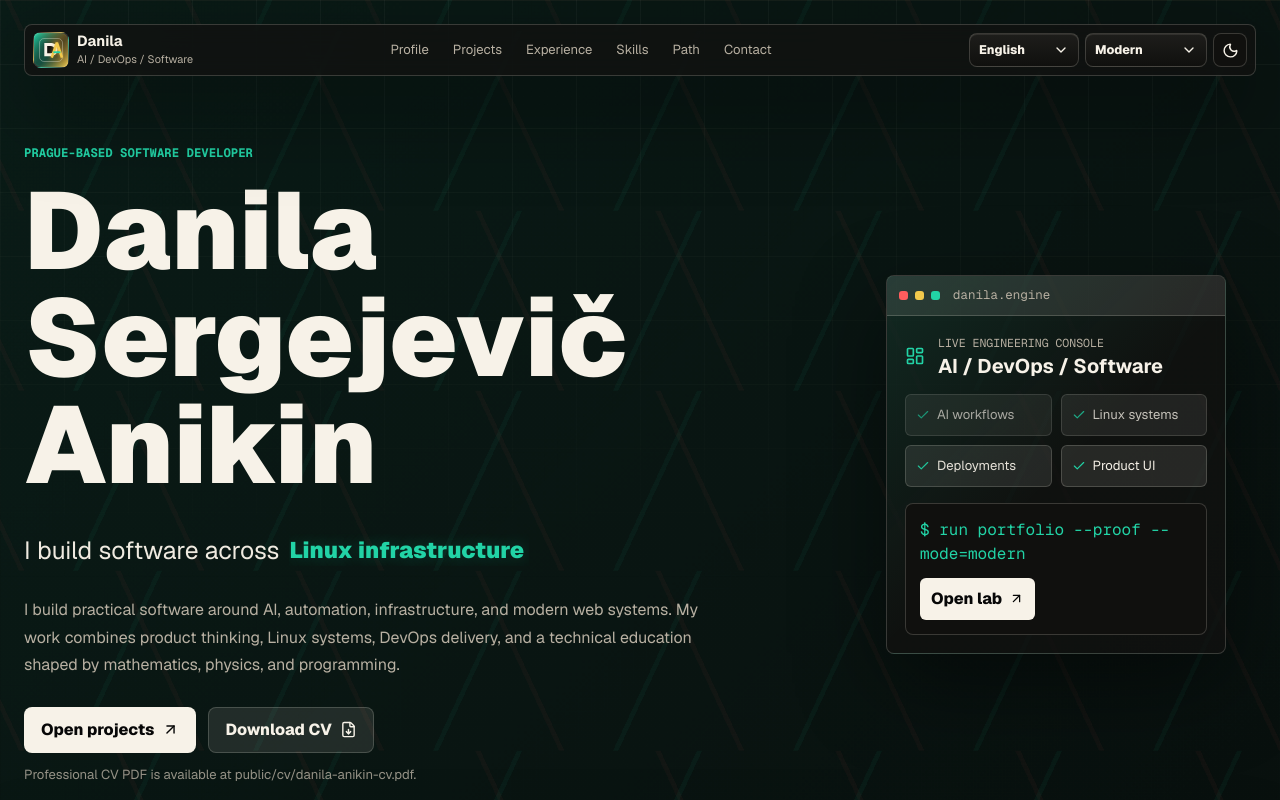
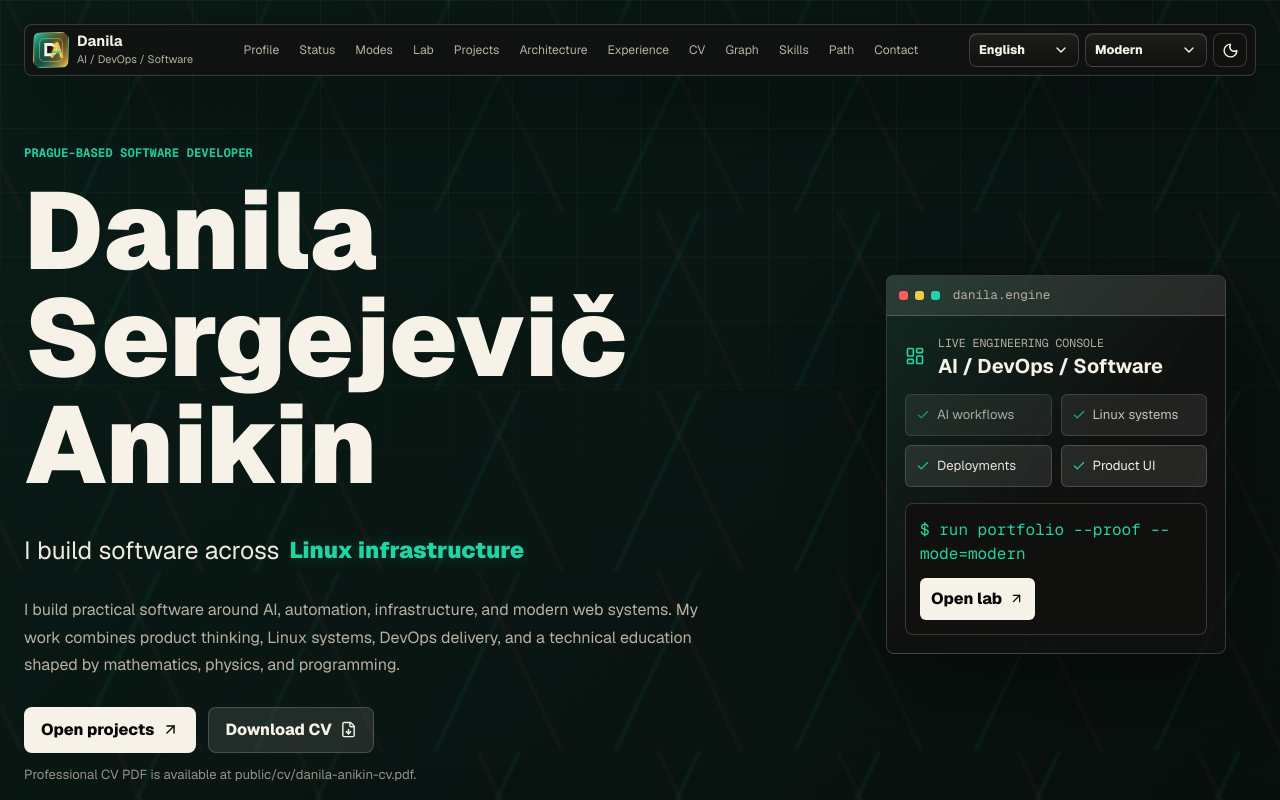
Before and after one commit to DanilaAnikin/Danila_Sergejevic_Anikin-Portfolio, a Next.js app: page / in a window 1280 px wide. Shown: the top 800 px of the page. Built offline with nearby package versions, Linux system fonts and the light colour scheme.

Commit message:
Expand navbar to all sections

```diff
--- a/src/app/globals.css
+++ b/src/app/globals.css
@@ -247,8 +247,15 @@ img {
 
 .primary-nav {
   display: flex;
+  min-width: 0;
   justify-content: center;
   gap: 4px;
+  overflow-x: auto;
+  scrollbar-width: none;
+}
+
+.primary-nav::-webkit-scrollbar {
+  display: none;
 }
 
 .primary-nav a,
@@ -262,9 +269,10 @@ img {
 }
 
 .primary-nav a {
-  padding: 7px 10px;
+  flex: 0 0 auto;
+  padding: 6px 8px;
   color: var(--muted);
-  font-size: 0.82rem;
+  font-size: 0.76rem;
   transition: background 180ms ease, color 180ms ease;
 }
 
--- a/src/components/portfolio-app.tsx
+++ b/src/components/portfolio-app.tsx
@@ -68,6 +68,21 @@ const modeShortcuts: Record<string, VisualMode> = {
   "5": "2010s",
   "6": "windows1",
 };
+
+const navTargets = [
+  "#profile",
+  "#system",
+  "#modes",
+  "#lab",
+  "#projects",
+  "#architecture",
+  "#experience",
+  "#cv",
+  "#skill-graph",
+  "#skills",
+  "#timeline",
+  "#contact",
+];
 
 function useMediaQuery(query: string) {
   const subscribe = useCallback(
@@ -242,15 +257,11 @@ function Header({
       </a>
 
       <nav className="primary-nav" aria-label="Primary navigation">
-        {copy.nav.map((item, index) => {
-          const targets = ["#profile", "#projects", "#experience", "#skills", "#timeline", "#contact"];
-
-          return (
-            <a href={targets[index]} key={item}>
-              {item}
-            </a>
-          );
-        })}
+        {copy.nav.map((item, index) => (
+          <a href={navTargets[index] ?? "#profile"} key={item}>
+            {item}
+          </a>
+        ))}
       </nav>
 
       <div className="header-controls">
@@ -720,7 +731,7 @@ function ModeDeck({
   copy: (typeof translations)[Language];
 }) {
   return (
-    <Reveal as="section" className="mode-deck" aria-label={copy.modeLabel}>
+    <Reveal as="section" className="mode-deck" id="modes" aria-label={copy.modeLabel}>
       <div className="section-heading compact">
         <p className="eyebrow">{copy.modeLabel}</p>
         <h2>{copy.command}</h2>
@@ -749,7 +760,7 @@ function SystemDashboard({ reduceMotion }: { reduceMotion: boolean }) {
   const icons = [LayoutDashboard, Rocket, Activity, Globe2];
 
   return (
-    <Reveal as="section" className="system-dashboard" aria-label="System status dashboard">
+    <Reveal as="section" className="system-dashboard" id="system" aria-label="System status dashboard">
       <div className="section-heading compact">
         <p className="eyebrow">System status</p>
         <h2>Portfolio running as a live engineering surface.</h2>
--- a/src/data/portfolio.ts
+++ b/src/data/portfolio.ts
@@ -461,7 +461,7 @@ export const cvFilters = [
 
 export const translations = {
   en: {
-    nav: ["Profile", "Projects", "Experience", "Skills", "Path", "Contact"],
+    nav: ["Profile", "Status", "Modes", "Lab", "Projects", "Architecture", "Experience", "CV", "Graph", "Skills", "Path", "Contact"],
     availability: "Open to internships, junior roles, freelance work, AI automation, DevOps, and collaboration.",
     kicker: "Prague-based software developer",
     title: "Danila Sergejevič Anikin",
@@ -508,7 +508,7 @@ export const translations = {
     ],
   },
   cs: {
-    nav: ["Profil", "Projekty", "Praxe", "Dovednosti", "Cesta", "Kontakt"],
+    nav: ["Profil", "Stav", "Režimy", "Lab", "Projekty", "Architektura", "Praxe", "CV", "Graf", "Dovednosti", "Cesta", "Kontakt"],
     availability: "Otevřený stážím, junior rolím, freelance práci, AI automatizaci, DevOps a spolupráci.",
     kicker: "Softwarový vývojář z Prahy",
     title: "Danila Sergejevič Anikin",
@@ -554,7 +554,7 @@ export const translations = {
     ],
   },
   ru: {
-    nav: ["Профиль", "Проекты", "Опыт", "Навыки", "Путь", "Контакты"],
+    nav: ["Профиль", "Статус", "Режимы", "Лаб", "Проекты", "Архитектура", "Опыт", "CV", "Граф", "Навыки", "Путь", "Контакты"],
     availability: "Открыт к стажировкам, junior-ролям, freelance, AI-автоматизации, DevOps и сотрудничеству.",
     kicker: "Software developer в Праге",
     title: "Данила Сергеевич Аникин",
@@ -600,7 +600,7 @@ export const translations = {
     ],
   },
   de: {
-    nav: ["Profil", "Projekte", "Erfahrung", "Skills", "Weg", "Kontakt"],
+    nav: ["Profil", "Status", "Modi", "Lab", "Projekte", "Architektur", "Erfahrung", "CV", "Graph", "Skills", "Weg", "Kontakt"],
     availability: "Offen für Praktika, Junior-Rollen, Freelance-Arbeit, AI-Automation, DevOps und Zusammenarbeit.",
     kicker: "Softwareentwickler in Prag",
     title: "Danila Sergejevič Anikin",
@@ -646,7 +646,7 @@ export const translations = {
     ],
   },
   es: {
-    nav: ["Perfil", "Proyectos", "Experiencia", "Skills", "Ruta", "Contacto"],
+    nav: ["Perfil", "Estado", "Modos", "Lab", "Proyectos", "Arquitectura", "Experiencia", "CV", "Grafo", "Skills", "Ruta", "Contacto"],
     availability: "Abierto a prácticas, roles junior, freelance, automatización con AI, DevOps y colaboración.",
     kicker: "Desarrollador de software en Praga",
     title: "Danila Sergejevič Anikin",
@@ -692,7 +692,7 @@ export const translations = {
     ],
   },
   fr: {
-    nav: ["Profil", "Projets", "Expérience", "Skills", "Parcours", "Contact"],
+    nav: ["Profil", "Statut", "Modes", "Lab", "Projets", "Architecture", "Expérience", "CV", "Graphe", "Skills", "Parcours", "Contact"],
     availability: "Ouvert aux stages, postes junior, freelance, automatisation AI, DevOps et collaboration.",
     kicker: "Développeur logiciel à Prague",
     title: "Danila Sergejevič Anikin",
```
